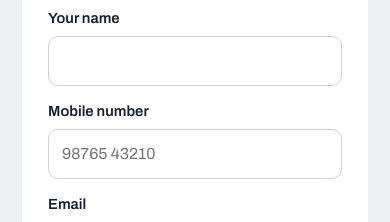
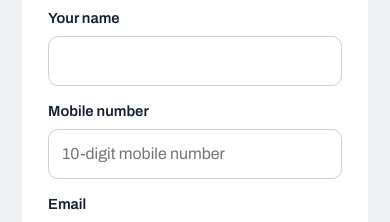
Before and after one commit to mktechnosys/MK-Technosys, a plain HTML site: page index.html in a window 390 px wide. Shown: the part 8720-8942 px from the top of the page. Drawn offline with Linux system fonts and the light colour scheme.

Commit message:
Enquiry form: mobile hint reads 10-digit mobile number
Co-Authored-By: Claude Opus 5.5 <noreply@anthropic.com>
Claude-Session: https://claude.ai/code/session_01Afv7rG8TDtf3dqZ8NeJ7yb

```diff
--- a/index.html
+++ b/index.html
@@ -429,7 +429,7 @@ footer b{color:#fff;font-weight:650}
       <label for="n">Your name</label>
       <input id="n" name="Name" autocomplete="name" required>
       <label for="ph">Mobile number</label>
-      <input id="ph" name="Mobile" type="tel" inputmode="tel" autocomplete="tel" placeholder="98765 43210" required>
+      <input id="ph" name="Mobile" type="tel" inputmode="tel" autocomplete="tel" placeholder="10-digit mobile number" required>
       <label for="em">Email</label>
       <input id="em" name="email" type="email" autocomplete="email" placeholder="you@example.com" required>
       <label for="t">Type of business</label>
```
